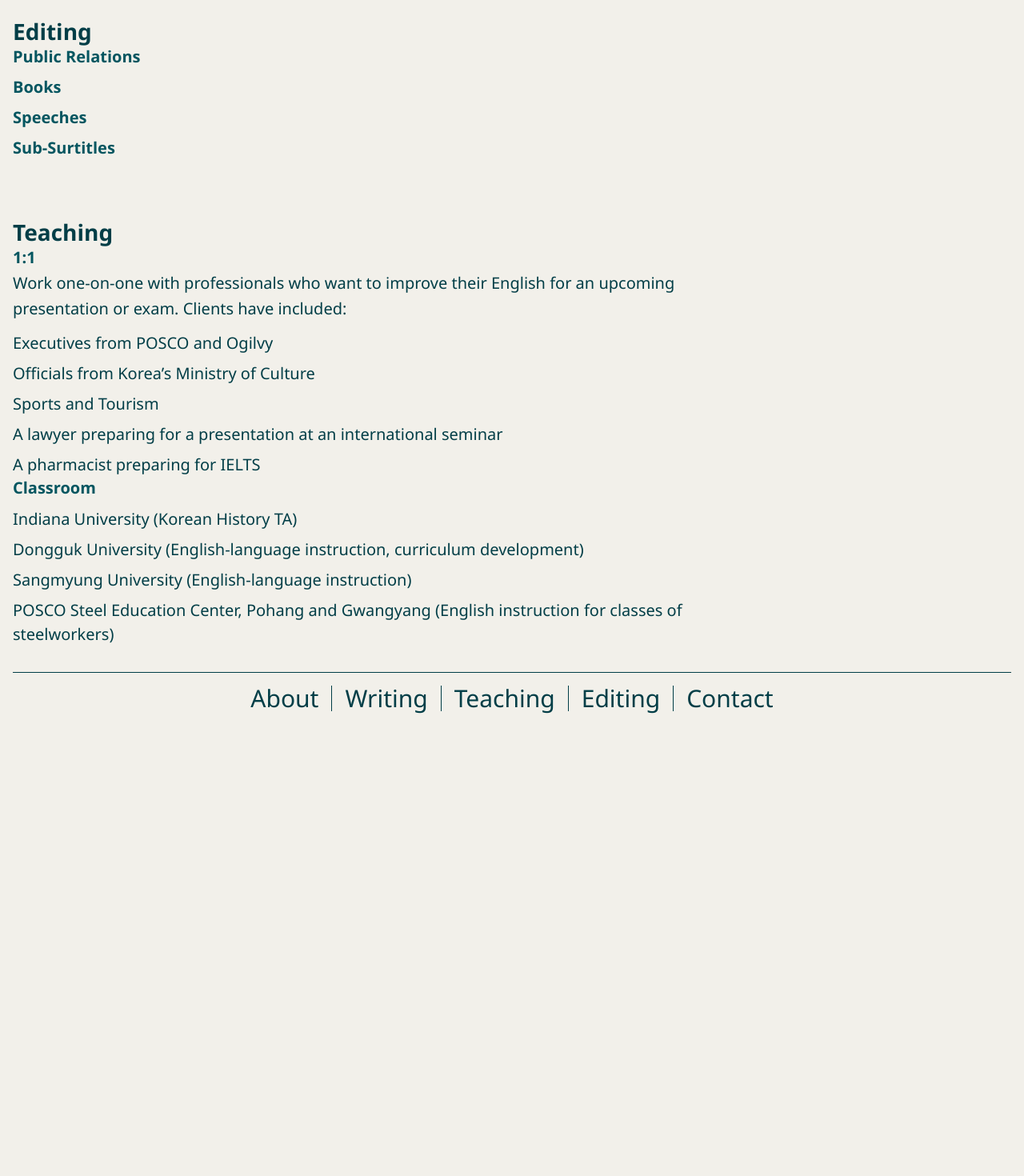
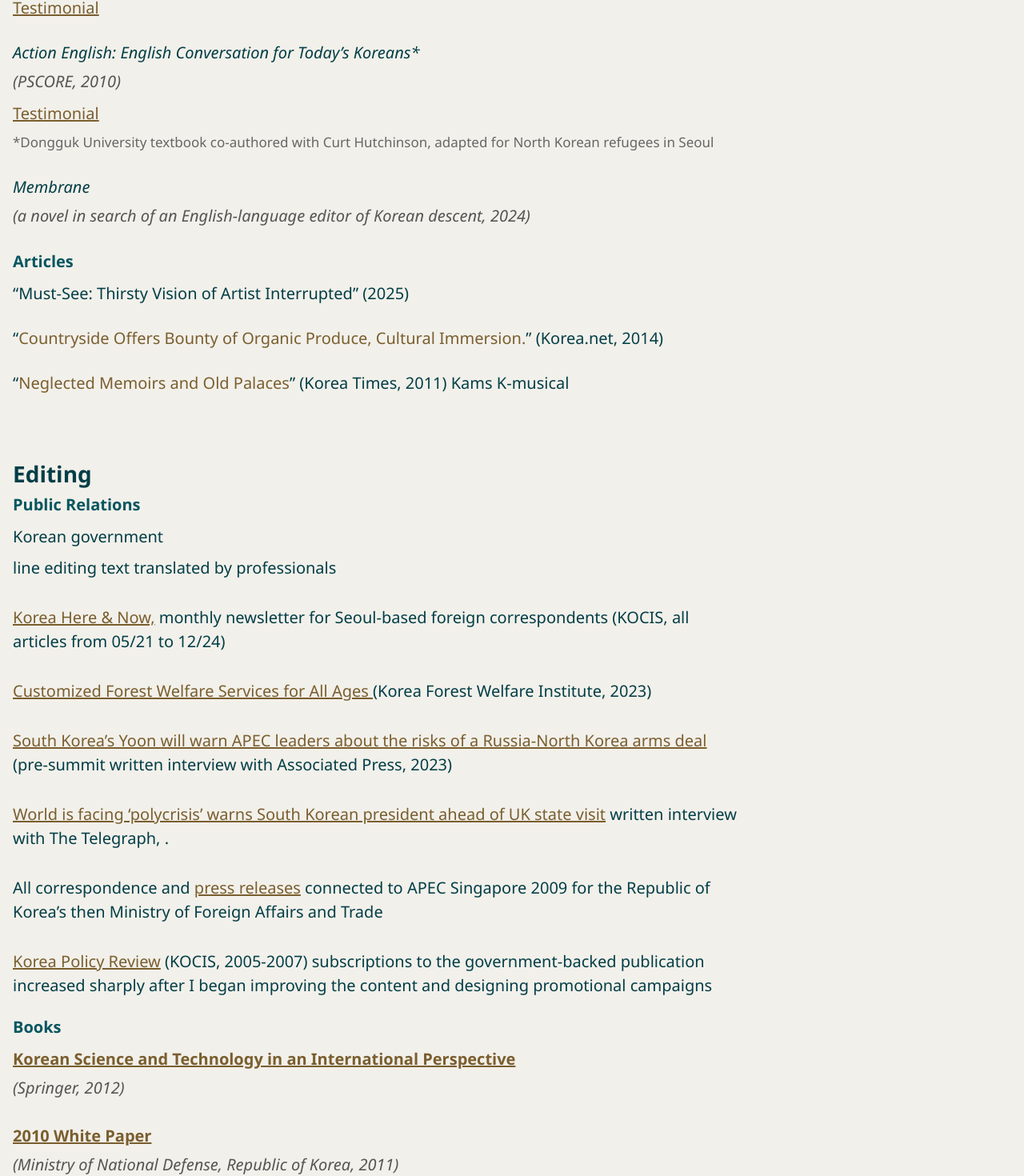
Before and after one commit to wksnders/David-Portfolio, a Vue app: page /contact-me in a window 1280 px wide. Shown: the part 1153-2623 px from the top of the page at 80% size. Before the commit the page ends 2091 px from the top, so only its background shows below. Built offline with nearby package versions, Linux system fonts and the light colour scheme.

Commit message:
added articles and books and fixed spacing

```diff
--- a/public/locales/en.yaml
+++ b/public/locales/en.yaml
@@ -35,14 +35,131 @@
 
 Subsection.writing.Books: "Books"
 Subsection.writing.Books.description: ""
+writing.Books.1.Title: "Mistakes Koreans Routinely Make Speaking English "
+writing.Books.1.Link: "https://library.kaist.ac.kr/search/ctlgSearch/posesn/view.do?bibctrlno=360984&ty=B"
+writing.Books.1.AdditionalText: "(Trans. Jinna Park. Nexus, 2004)"
+writing.Books.1.TestimonialLabel: "Testimonial"
+writing.Books.1.TestimonialLink: "./testimonial"
+writing.Books.1.Subtext: ""
+writing.Books.2.Title: "Action English: English Conversation for Today’s Koreans* "
+writing.Books.2.Link: ""
+writing.Books.2.AdditionalText: "(PSCORE, 2010)"
+writing.Books.2.TestimonialLabel: "Testimonial"
+writing.Books.2.TestimonialLink: "./testimonial"
+writing.Books.2.Subtext: "*Dongguk University textbook co-authored with Curt Hutchinson, adapted for North Korean refugees in Seoul"
+writing.Books.3.Title: "Membrane"
+writing.Books.3.Link: ""
+writing.Books.3.AdditionalText: "(a novel in search of an English-language editor of Korean descent, 2024)"
+writing.Books.3.TestimonialLabel: ""
+writing.Books.3.TestimonialLink: ""
+writing.Books.3.Subtext: ""
+
 Subsection.writing.Articles: "Articles"
 Subsection.writing.Articles.description: ""
+writing.Articles.1.title: "Must-See: Thirsty Vision of Artist Interrupted"
+writing.Articles.1.titleLink: ""
+writing.Articles.1.additionalText: "(2025)"
+writing.Articles.1.testimonialLink: ""
+writing.Articles.1.testimonialLinkLabel: ""
+writing.Articles.2.title: "Countryside Offers Bounty of Organic Produce, Cultural Immersion."
+writing.Articles.2.titleLink: "http://www.korea.net/NewsFocus/Society/view?articleId=122499"
+writing.Articles.2.additionalText: "(Korea.net, 2014)"
+writing.Articles.2.testimonialLink: ""
+writing.Articles.2.testimonialLinkLabel: ""
+writing.Articles.3.title: "Neglected Memoirs and Old Palaces"
+writing.Articles.3.titleLink: "https://www.koreatimes.co.kr/opinion/20110522/neglected-memoirs-and-old-palaces"
+writing.Articles.3.additionalText: "(Korea Times, 2011) Kams K-musical"
+writing.Articles.3.testimonialLink: ""
+writing.Articles.3.testimonialLinkLabel: ""
 
 Section.editing: "Editing"
 Subsection.editing.PublicRelations: "Public Relations"
 Subsection.editing.PublicRelations.description: ""
+editing.PublicRelations.1.location: "Korean government"
+editing.PublicRelations.1.bodyText1: "line editing text translated by professionals"
+editing.PublicRelations.1.bodyLinkText1: ""
+editing.PublicRelations.1.bodyLink1: ""
+editing.PublicRelations.1.bodyText2: ""
+editing.PublicRelations.1.bodyLinkText2: ""
+editing.PublicRelations.1.bodyLink2: ""
+editing.PublicRelations.1.bodyText3: ""
+editing.PublicRelations.1.testimonialLabel: ""
+editing.PublicRelations.1.testimonialLink: ""
+editing.PublicRelations.2.location: ""
+editing.PublicRelations.2.bodyText1: ""
+editing.PublicRelations.2.bodyLinkText1: "Korea Here & Now,"
+editing.PublicRelations.2.bodyLink1: "https://www.kocis.go.kr/eng/fpcBoard.do"
+editing.PublicRelations.2.bodyText2: " monthly newsletter for Seoul-based foreign correspondents (KOCIS, all articles from 05/21 to 12/24)"
+editing.PublicRelations.2.bodyLinkText2: ""
+editing.PublicRelations.2.bodyLink2: ""
+editing.PublicRelations.2.bodyText3: ""
+editing.PublicRelations.2.testimonialLabel: ""
+editing.PublicRelations.2.testimonialLink: ""
+editing.PublicRelations.3.location: ""
+editing.PublicRelations.3.bodyText1: ""
+editing.PublicRelations.3.bodyLinkText1: "Customized Forest Welfare Services for All Ages "
+editing.PublicRelations.3.bodyLink1: "https://www.fowi.or.kr/user/eng/bbsView.do?bbsManageId=116&bbsId=5848"
+editing.PublicRelations.3.bodyText2: "(Korea Forest Welfare Institute, 2023)"
+editing.PublicRelations.3.bodyLinkText2: ""
+editing.PublicRelations.3.bodyLink2: ""
+editing.PublicRelations.3.bodyText3: ""
+editing.PublicRelations.3.testimonialLabel: ""
+editing.PublicRelations.3.testimonialLink: ""
+editing.PublicRelations.4.location: ""
+editing.PublicRelations.4.bodyText1: ""
+editing.PublicRelations.4.bodyLinkText1: "South Korea’s Yoon will warn APEC leaders about the risks of a Russia-North Korea arms deal"
+editing.PublicRelations.4.bodyLink1: "https://apnews.com/article/south-north-korea-yoon-russia-apec-b964ea7a195f571218d02690613fa3e9"
+editing.PublicRelations.4.bodyText2: "(pre-summit written interview with Associated Press, 2023)"
+editing.PublicRelations.4.bodyLinkText2: ""
+editing.PublicRelations.4.bodyLink2: ""
+editing.PublicRelations.4.bodyText3: ""
+editing.PublicRelations.4.testimonialLabel: ""
+editing.PublicRelations.4.testimonialLink: ""
+editing.PublicRelations.5.location: ""
+editing.PublicRelations.5.bodyText1: ""
+editing.PublicRelations.5.bodyLinkText1: "World is facing ‘polycrisis’ warns South Korean president ahead of UK state visit"
+editing.PublicRelations.5.bodyLink1: "https://www.telegraph.co.uk/world-news/2023/11/19/south-korea-president-yoon-suk-yeol-state-visit-uk/"
+editing.PublicRelations.5.bodyText2: "written interview with The Telegraph, ."
+editing.PublicRelations.5.bodyLinkText2: ""
+editing.PublicRelations.5.bodyLink2: ""
+editing.PublicRelations.5.bodyText3: ""
+editing.PublicRelations.5.testimonialLabel: ""
+editing.PublicRelations.5.testimonialLink: ""
+editing.PublicRelations.6.location: ""
+editing.PublicRelations.6.bodyText1: "All correspondence and "
+editing.PublicRelations.6.bodyLinkText1: "press releases"
+editing.PublicRelations.6.bodyLink1: "https://www.mofa.go.kr/eng/brd/m_5676/view.do?seq=307943&srchFr=&amp%3BsrchTo=&amp%3BsrchWord=Foreign&amp%3BsrchTp=&amp%3Bmulti_itm_seq=0&amp%3Bitm_seq_1=0&amp%3Bitm_seq_2=0&amp%3Bcompany_cd=&amp%3Bcompany_nm="
+editing.PublicRelations.6.bodyText2: "connected to APEC Singapore 2009 for the Republic of Korea’s then Ministry of Foreign Affairs and Trade"
+editing.PublicRelations.6.bodyLinkText2: ""
+editing.PublicRelations.6.bodyLink2: ""
+editing.PublicRelations.6.bodyText3: ""
+editing.PublicRelations.6.testimonialLabel: ""
+editing.PublicRelations.6.testimonialLink: ""
+editing.PublicRelations.7.location: ""
+editing.PublicRelations.7.bodyText1: ""
+editing.PublicRelations.7.bodyLinkText1: "Korea Policy Review"
+editing.PublicRelations.7.bodyLink1: "https://books.google.co.kr/books?id=AUqOAAAAMAAJ&hl=ko&source=gbs_book_other_versions"
+editing.PublicRelations.7.bodyText2: "(KOCIS, 2005-2007) subscriptions to the government-backed publication increased sharply after I began improving the content and designing promotional campaigns"
+editing.PublicRelations.7.bodyLinkText2: ""
+editing.PublicRelations.7.bodyLink2: ""
+editing.PublicRelations.7.bodyText3: ""
+editing.PublicRelations.7.testimonialLabel: ""
+editing.PublicRelations.7.testimonialLink: ""
+
 Subsection.editing.Books: "Books"
 Subsection.editing.Books.description: ""
+editing.Books.1.Title: "Korean Science and Technology in an International Perspective"
+editing.Books.1.Link: "https://link.springer.com/book/10.1007/978-3-7908-2753-8"
+editing.Books.1.AdditionalText: "(Springer, 2012)"
+editing.Books.1.TestimonialLabel: ""
+editing.Books.1.TestimonialLink: ""
+editing.Books.1.Subtext: ""
+editing.Books.2.Title: "2010 White Paper"
+editing.Books.2.Link: "https://link.springer.com/book/10.1007/978-3-7908-2753-8"
+editing.Books.2.AdditionalText: "(Ministry of National Defense, Republic of Korea, 2011)"
+editing.Books.2.TestimonialLabel: "Testimonial"
+editing.Books.2.TestimonialLink: "./testimonial"
+editing.Books.2.Subtext: ""
 Subsection.editing.Speeches: "Speeches"
 Subsection.editing.Speeches.description: ""
 Subsection.editing.Sub-Surtitles: "Sub-Surtitles"
--- a/src/components/TemplateSection.vue
+++ b/src/components/TemplateSection.vue
@@ -53,7 +53,7 @@
   border-radius: 8px;
   display: flex;
   flex-direction: column;
-  gap: 1px;
+  gap: 0.5rem;
 }
 
 .subsection h4 {
--- a/src/components/templates/ArticlesItem.vue
+++ b/src/components/templates/ArticlesItem.vue
@@ -1,13 +1,44 @@
 <script setup>
+import { defineProps } from 'vue'
 import useLocalization from '../../composables/useLocalization'
 
-const { getTranslationRef,ready} = useLocalization()
-const headerText = getTranslationRef('brandPageTitle')
+const props = defineProps({
+  basePath: String,
+})
+
+const { getTranslationRef, ready } = useLocalization()
+
+// Pull translations using basePath
+const title = getTranslationRef(`${props.basePath}.title`)
+const titleLink = getTranslationRef(`${props.basePath}.titleLink`)
+const additionalText = getTranslationRef(`${props.basePath}.additionalText`)
+const testimonialText = getTranslationRef(`${props.basePath}.testimonialText`)
+const testimonialLink = getTranslationRef(`${props.basePath}.testimonialLink`)
+const testimonialLinkLabel = getTranslationRef(`${props.basePath}.testimonialLinkLabel`)
 </script>
 
 <template>
+  <div v-if="ready" class="article-item">
+    <p>
+        <q>
+            <a  v-if="titleLink" :href="titleLink" target="_blank" rel="noopener noreferrer">
+              {{ title }}
+            </a>
+            <span v-else>{{ title }}</span>
+        </q>
+        {{ additionalText? additionalText:"" }}
+    </p>
 
+    <div v-if="testimonialLink">
+        <a :href="testimonialLink" target="_blank" rel="noopener noreferrer">
+          {{ testimonialLinkLabel || testimonialLink }}
+        </a>
+      </div>
+    </div>
 </template>
 
 <style scoped>
+.article-item {
+  margin-bottom: 1rem;
+}
 </style>
--- a/src/components/templates/BooksItem.vue
+++ b/src/components/templates/BooksItem.vue
@@ -1,13 +1,89 @@
 <script setup>
+import { defineProps } from 'vue'
 import useLocalization from '../../composables/useLocalization'
 
-const { getTranslationRef,ready} = useLocalization()
-const headerText = getTranslationRef('brandPageTitle')
+const props = defineProps({
+  basePath: String,
+})
+
+const { getTranslationRef, ready } = useLocalization()
+
+// Fields
+const bookTitle = getTranslationRef(`${props.basePath}.Title`)
+const bookLink = getTranslationRef(`${props.basePath}.Link`)
+const additionalText = getTranslationRef(`${props.basePath}.AdditionalText`)
+
+const testimonialLabel = getTranslationRef(`${props.basePath}.TestimonialLabel`)
+const testimonialLink = getTranslationRef(`${props.basePath}.TestimonialLink`)
+
+const subtext = getTranslationRef(`${props.basePath}.Subtext`)
 </script>
 
 <template>
+  <div class="book-item">
+    <div v-if="!ready">Loading...</div>
+    <div v-else>
+      <!-- Title -->
+      <p class="book-title">
+        <a v-if="bookLink" :href="bookLink" target="_blank" rel="noopener noreferrer">
+          {{ bookTitle }}
+        </a>
+        <em v-else>{{ bookTitle }}</em>
+      </p>
 
+      <!-- Extra info (translator, co-writer, etc.) -->
+      <p v-if="additionalText" class="book-extra">
+        {{ additionalText }}
+      </p>
+
+      <!-- Testimonial link -->
+      <p v-if="testimonialLink" class="book-testimonial">
+        <a :href="testimonialLink" target="_blank" rel="noopener noreferrer">
+          {{ testimonialLabel || 'Testimonials' }}
+        </a>
+      </p>
+
+      <!-- Subtext (small notes) -->
+      <p v-if="subtext" class="book-subtext">
+        {{ subtext }}
+      </p>
+    </div>
+  </div>
 </template>
 
 <style scoped>
+.book-item {
+  margin-bottom: 1rem;
+}
+
+.book-title {
+  font-weight: bold;
+  margin: 0;
+}
+
+.book-title em {
+  font-style: italic;
+  font-weight: normal;
+}
+
+.book-extra {
+  margin: 0.25rem 0;
+  font-style: italic;
+  color: var(--color-subtext, #555);
+}
+
+.book-testimonial {
+  margin-top: 0.5rem;
+}
+
+.book-subtext {
+  font-size: 0.85em;
+  color: var(--color-subtext, #666);
+  margin: 0.25rem 0 0;
+}
+
+.book-item a {
+  color: var(--color-hyperlink);
+  text-decoration: underline;
+}
 </style>
--- a/src/components/templates/PublicRelationsItem.vue
+++ b/src/components/templates/PublicRelationsItem.vue
@@ -52,7 +52,7 @@
 
 <style scoped>
 .pr-item {
-  margin-bottom: 1.5rem;
+  margin-bottom: 1rem;
 }
 
 .pr-item .location {
```
